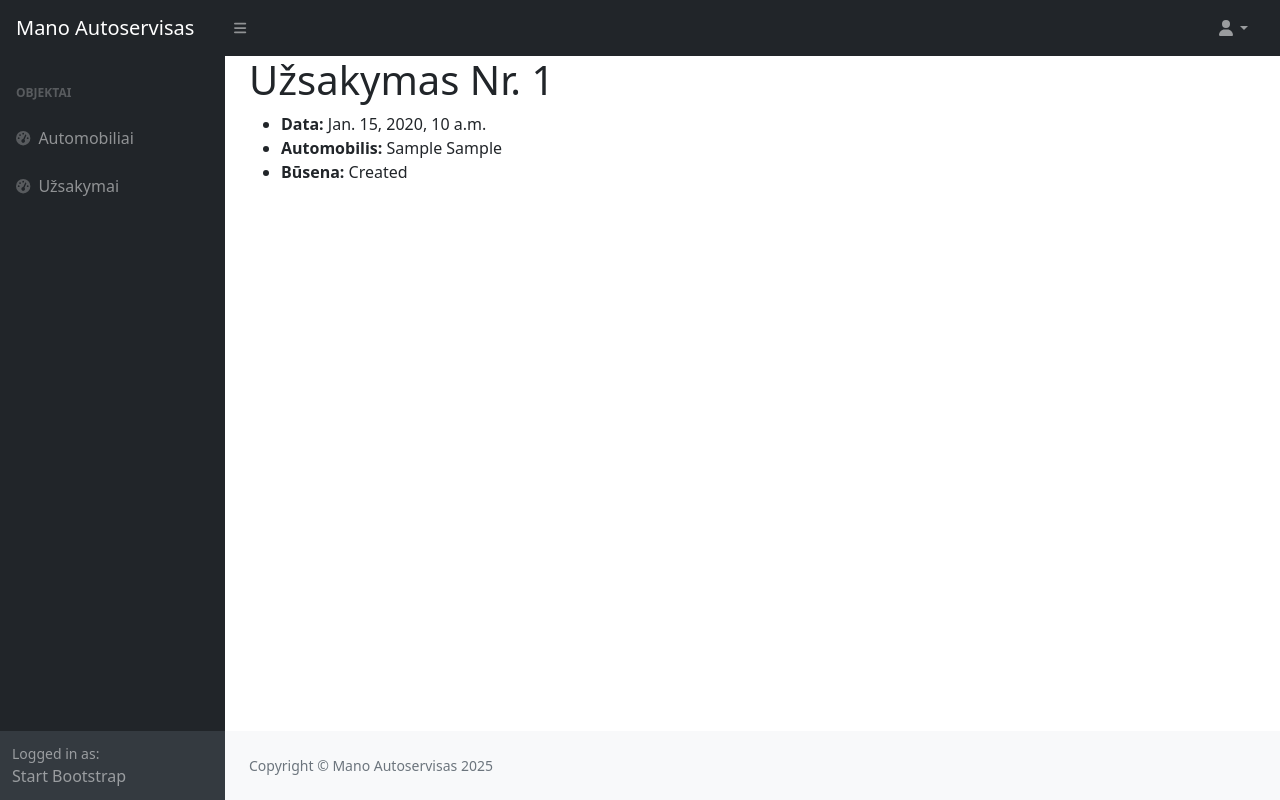
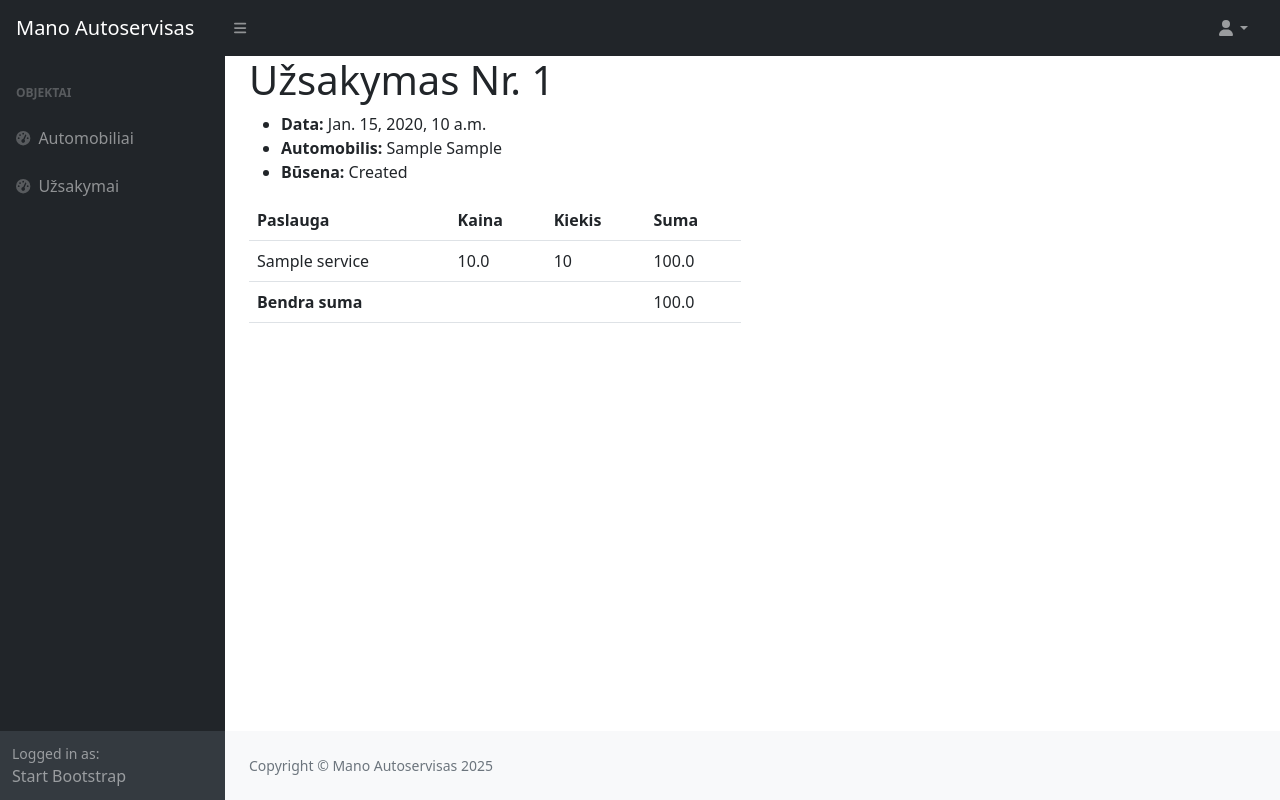
Before and after one commit to DonatasNoreika/autoservice_20250818, a Django app: page /orders/1 in a window 1280 px wide. Run offline with Django 5.2, Linux system fonts and the light colour scheme; tables that the repository leaves empty hold one stand-in row (values such as "Sample post"); some libraries are stand-ins or nearby versions.

Commit message:
5: +Paspaudus ant užsakymo nuorodos, būtų rodoma detali informacija apie užsakymą. Čia pat būtų matoma ir užsakymo eilučių informacija. Padaryti, kad prie užsakymo eilutės būtų rodoma jos suma. O prie užsakymo - bendra užsakymo suma. Sutvarkyti meniu (sudėti aktyvias nuorodas į sukurtus view'sus)

```diff
--- a/mysite/autoservice/templates/order.html
+++ b/mysite/autoservice/templates/order.html
@@ -8,5 +8,30 @@
     <li><strong>Data: </strong>{{ order.date }}</li>
     <li><strong>Automobilis: </strong>{{ order.car }}</li>
     <li><strong>Būsena: </strong>{{ order.get_status_display }}</li>
-  </ul>
+</ul>
+
+<table class="table table-hover">
+    <thead>
+    <tr>
+        <th>Paslauga</th>
+        <th>Kaina</th>
+        <th>Kiekis</th>
+        <th>Suma</th>
+    </tr>
+    </thead>
+    <tbody>
+{% for line in order.lines.all %}
+    <tr>
+        <td>{{ line.service.name }}</td>
+        <td>{{ line.service.price }}</td>
+        <td>{{ line.quantity }}</td>
+        <td>{{ line.line_sum }}</td>
+    </tr>
+{% endfor %}
+    <tr>
+        <td colspan="3"><b>Bendra suma</b></td>
+        <td>{{ order.total }}</td>
+    </tr>
+    </tbody>
+</table>
 {% endblock %}
```
